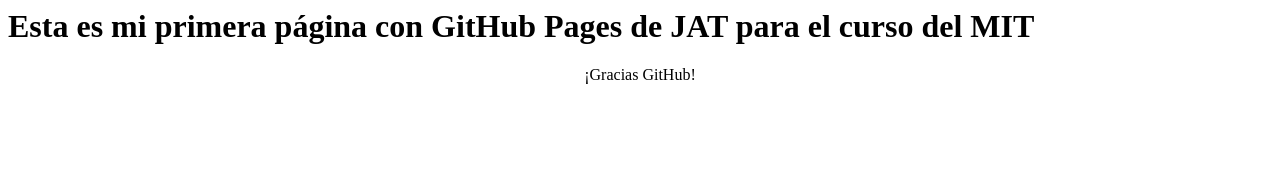
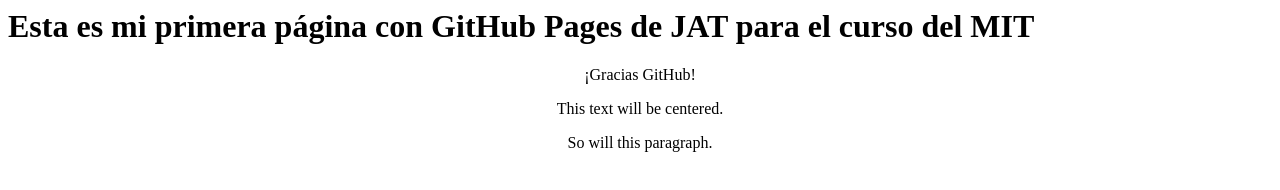
Before and after one commit to jtinoco-jat/MIT_Repo_JAT, a plain HTML site: page index.html in a window 1280 px wide. Drawn offline with Linux system fonts and the light colour scheme.

Commit message:
Update index.html

```diff
--- a/index.html
+++ b/index.html
@@ -1,3 +1,5 @@
 <html>
 <h1> Esta es mi primera página con GitHub Pages de JAT para el curso del MIT</h1> <center><p>¡Gracias GitHub!</p></center>
+  <div style="text-align:center">This text will be centered.
+<p>So will this paragraph.</p></div>
 </html>
```
